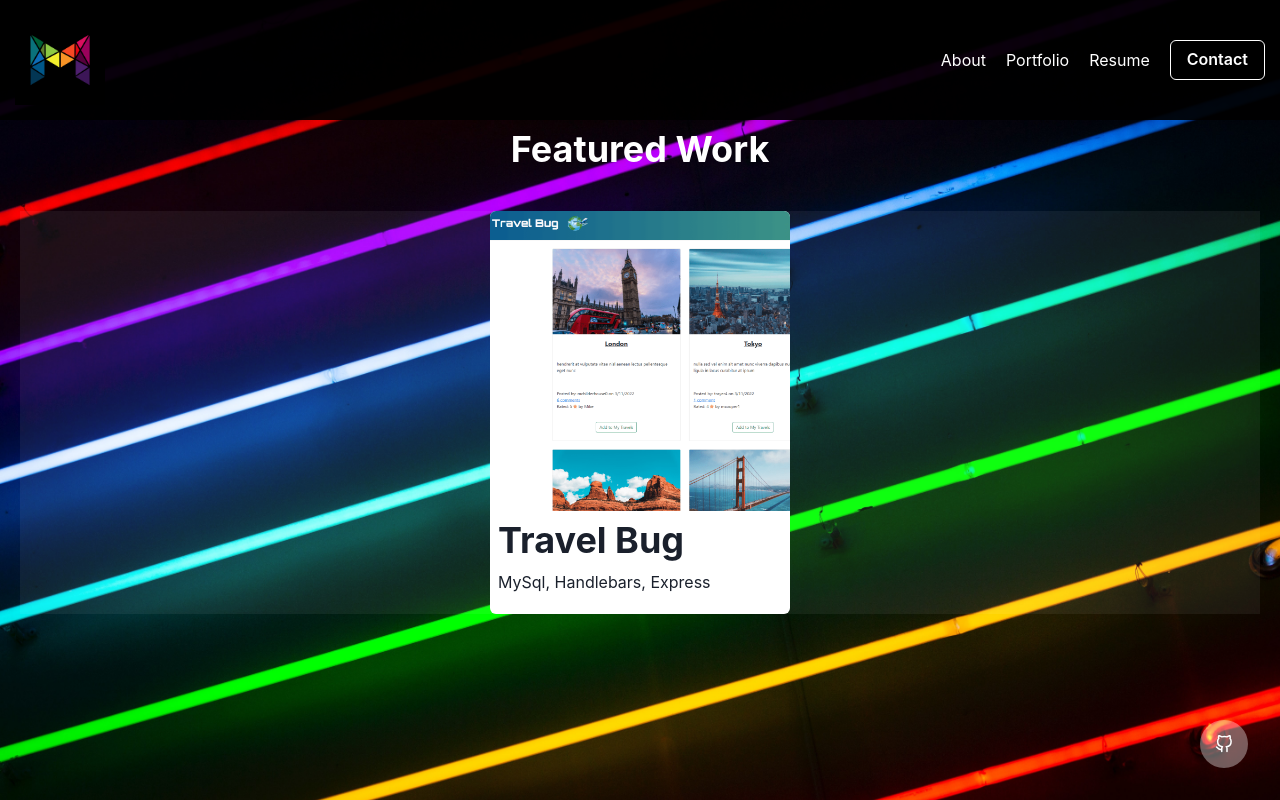
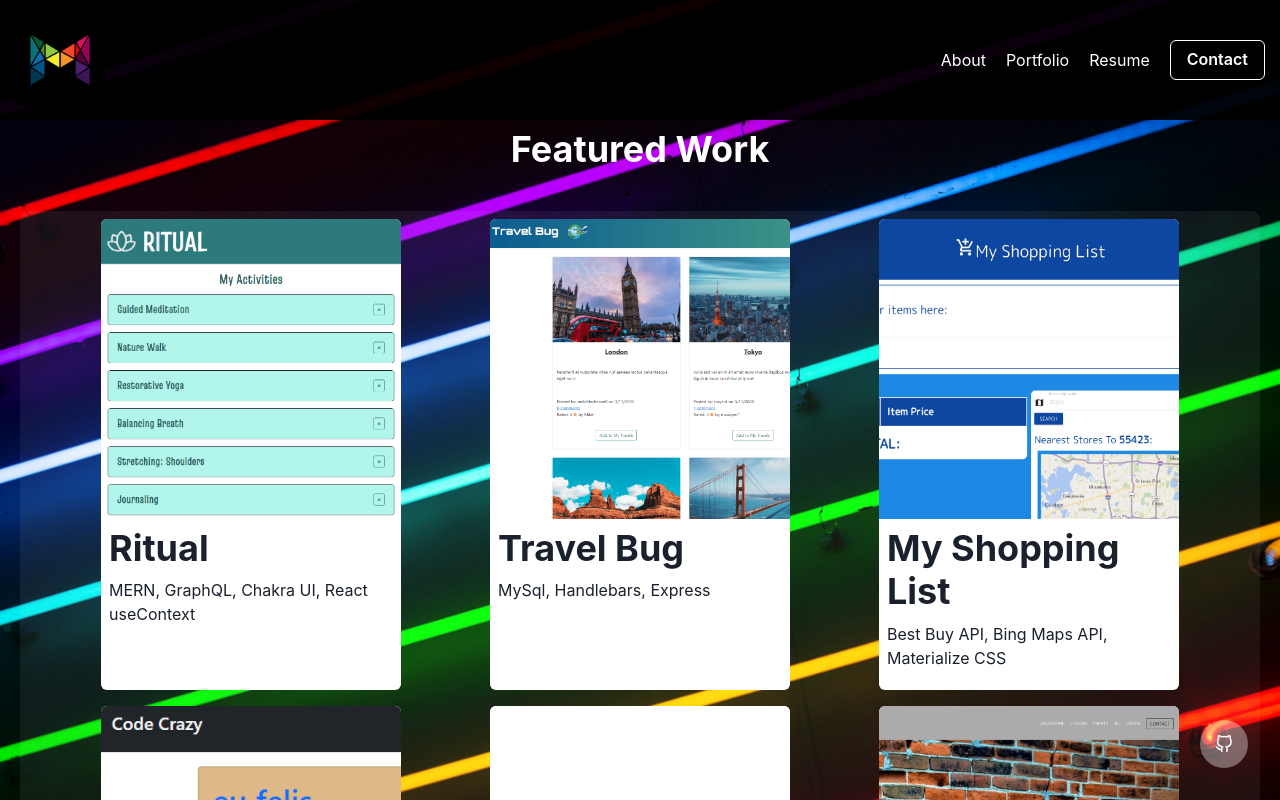
Before and after one commit to mimi5930/mike-miller-dev-port, a React (Create React App) app in the folder client/: page /portfolio in a window 1280 px wide. Shown: the top 800 px of the page. Built offline with nearby package versions, Linux system fonts and the light colour scheme.

Commit message:
reorganized into pages and components

```diff
--- a/client/src/App.js
+++ b/client/src/App.js
@@ -4,8 +4,8 @@ import './App.css';
 
 import Header from './components/Header';
 import Socials from './components/Socials';
-import Homepage from './components/Homepage';
-import About from './components/About';
+import Homepage from './pages/Homepage';
+import About from './pages/About';
 import Portfolio from './components/Portfolio';
 
 import { Box } from '@chakra-ui/react';
--- a/client/src/components/Portfolio/index.js
+++ b/client/src/components/Portfolio/index.js
@@ -6,8 +6,6 @@ import {
 	Image,
 	Text,
 	useDisclosure,
-	IconButton,
-	Collapse,
 	Flex,
 	Fade,
 	ButtonGroup,
@@ -18,8 +16,6 @@ import { FiGithub, FiGlobe } from 'react-icons/fi';
 const Portfolio = props => {
 	const { isOpen, onToggle } = useDisclosure();
 
-	const projectTest = projects[1];
-
 	return (
 		<>
 			<Center>
@@ -27,8 +23,18 @@ const Portfolio = props => {
 					Featured Work
 				</Heading>
 			</Center>
-			<Flex justifyContent="space-evenly" bgColor="whiteAlpha.100" m="5">
+			<Flex
+				flexDir="row"
+				flexWrap="wrap"
+				justifyContent="space-evenly"
+				bgColor="whiteAlpha.100"
+				m="5"
+				borderRadius="lg"
+			>
+				{projects.map(project => {
+					return (
 						<Box
+							key={project.name}
 							width="300px"
 							overflow="hidden"
 							borderRadius="md"
@@ -36,15 +42,16 @@ const Portfolio = props => {
 							position="relative"
 							onMouseEnter={onToggle}
 							onMouseLeave={onToggle}
+							m="2"
 						>
 							<Image
-						src={require(`../../img/projects/${projectTest.pic}`)}
-						alt={projectTest.alt}
+								src={require(`../../img/projects/${project.pic}`)}
+								alt={project.alt}
 							/>
 							<Box bgColor="white">
-						<Heading m="2">{projectTest.name}</Heading>
+								<Heading m="2">{project.name}</Heading>
 								<Text m="2" mb="5">
-							{projectTest.features}
+									{project.features}
 								</Text>
 							</Box>
 							<Fade in={isOpen}>
@@ -56,15 +63,17 @@ const Portfolio = props => {
 									ml="-107.845px"
 									colorScheme="blackAlpha"
 								>
-							<a href={projectTest.url} target="_blank" rel="noreferrer">
+									<a href={project.url} target="_blank" rel="noreferrer">
 										<Button leftIcon={<FiGlobe />}>Website</Button>
 									</a>
-							<a href={projectTest.gitHub} target="_blank" rel="noreferrer">
+									<a href={project.gitHub} target="_blank" rel="noreferrer">
 										<Button leftIcon={<FiGithub />}>Repo</Button>
 									</a>
 								</ButtonGroup>
 							</Fade>
 						</Box>
+					);
+				})}
 			</Flex>
 		</>
 	);
--- /dev/null
+++ b/client/src/pages/Portfolio/index.js
@@ -0,0 +1 @@
+// TODO move portfolio page items here, and leave the projects in components
```
Also changed, not shown: client/src/pages/About/index.js (renamed from client/src/components/About/index.js), client/src/pages/Homepage/index.js (renamed from client/src/components/Homepage/index.js). Lines whose indentation alone changed are shown as unchanged.
